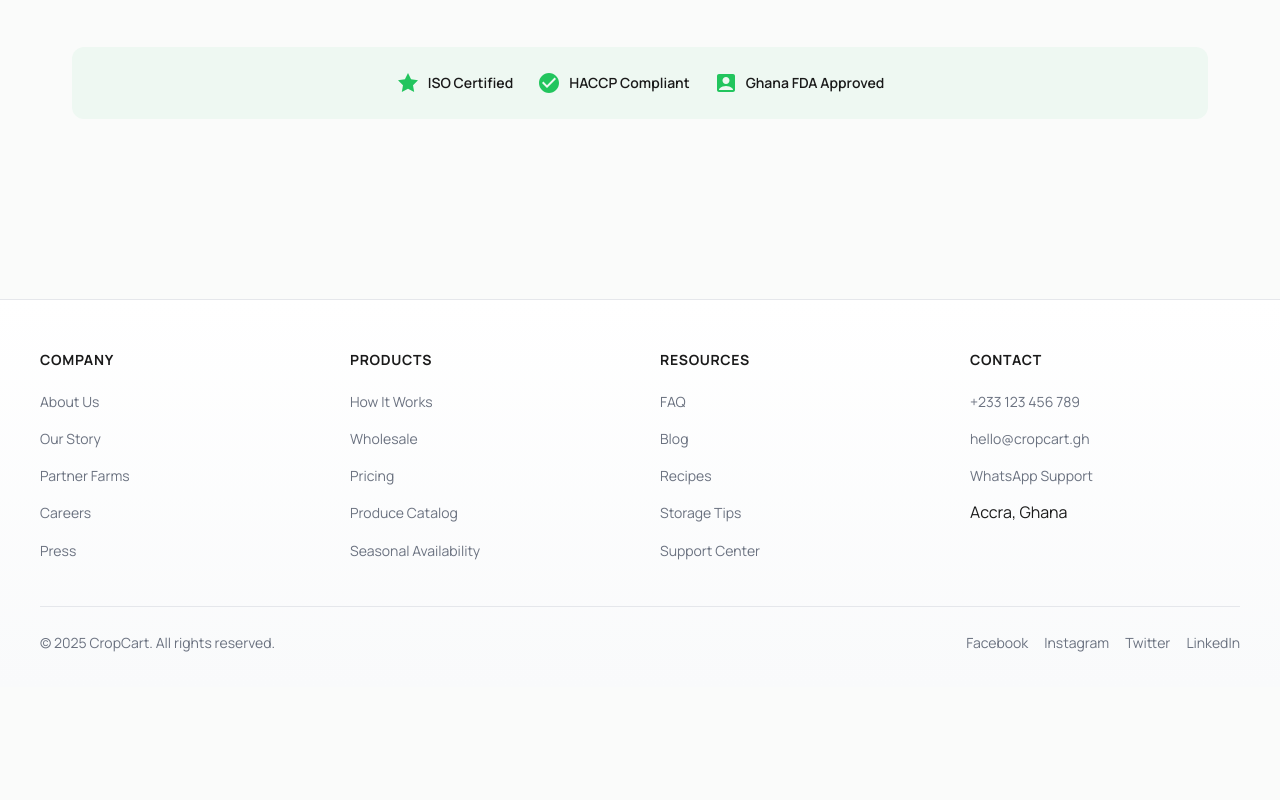
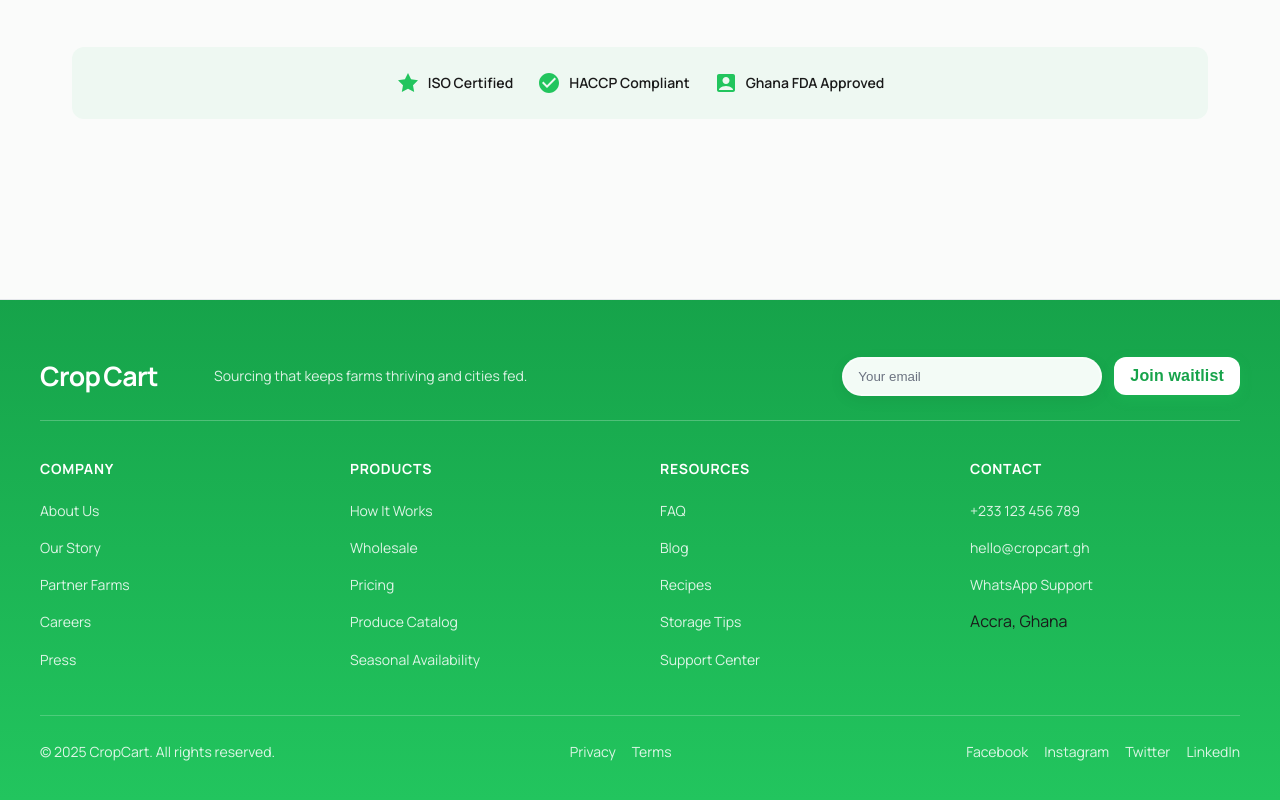
Before and after one commit to xZibit2444/CropCart, a plain HTML site: page index.html in a window 1280 px wide. Shown: the part 4258-5058 px from the top of the page. Before the commit the page ends 4945 px from the top, so only its background shows below. Drawn offline with Linux system fonts and the light colour scheme.

Commit message:
Footer: green theme + branded top & newsletter; FAQ cards; pre-launch messaging; favicon centered with PNG fallbacks

```diff
--- a/index.html
+++ b/index.html
@@ -644,9 +644,43 @@
     footer {
       border-top: 1px solid var(--stroke);
       margin-top: 80px;
-      padding: 48px 24px 32px;
-      background: linear-gradient(180deg, #ffffff 0%, #f9fafb 100%);
+      padding: 56px 24px 36px;
+      background: linear-gradient(180deg, #16a34a 0%, #22c55e 100%);
     }
+    .footer-top {
+      max-width: var(--max-width);
+      margin: 0 auto 36px;
+      display: flex;
+      align-items: center;
+      justify-content: space-between;
+      gap: 20px;
+      padding-bottom: 24px;
+      border-bottom: 1px solid rgba(255, 255, 255, 0.24);
+    }
+    .footer-brand {
+      display: flex;
+      align-items: center;
+      gap: 14px;
+    }
+    .footer-brand .brand-mark { width: 160px; height: 40px; display: block; }
+    .footer-tagline { color: rgba(255, 255, 255, 0.85); font-size: 14px; }
+    .newsletter {
+      display: flex;
+      align-items: center;
+      gap: 12px;
+      flex-wrap: wrap;
+    }
+    .newsletter input[type="email"] {
+      border: 2px solid rgba(255, 255, 255, 0.6);
+      border-radius: 999px;
+      padding: 10px 14px;
+      min-width: 260px;
+      background: rgba(255, 255, 255, 0.95);
+      color: var(--fg);
+      box-shadow: var(--shadow-soft);
+    }
+    .newsletter input[type="email"]::placeholder { color: var(--muted); }
+    .newsletter .cta-btn { padding: 10px 16px; }
     .footer-content {
       max-width: var(--max-width);
       margin: 0 auto;
@@ -659,7 +693,7 @@
       font-size: 14px;
       font-weight: 700;
       margin: 0 0 16px;
-      color: var(--fg);
+      color: #ffffff;
       text-transform: uppercase;
       letter-spacing: 0.05em;
     }
@@ -672,37 +706,45 @@
       margin-bottom: 10px;
     }
     .footer-column ul li a {
-      color: var(--muted);
+      color: rgba(255, 255, 255, 0.85);
       font-size: 14px;
-      transition: color 0.2s ease;
+      transition: opacity 0.2s ease;
     }
     .footer-column ul li a:hover {
-      color: var(--accent);
+      opacity: 1;
+      color: #ffffff;
     }
     .footer-bottom {
       max-width: var(--max-width);
       margin: 0 auto;
       padding-top: 24px;
-      border-top: 1px solid var(--stroke);
+      border-top: 1px solid rgba(255, 255, 255, 0.2);
       display: flex;
       justify-content: space-between;
       align-items: center;
       flex-wrap: wrap;
       gap: 16px;
-      color: var(--muted);
+      color: rgba(255, 255, 255, 0.85);
       font-size: 14px;
     }
+    .legal-links { display: flex; gap: 16px; }
+    .legal-links a { color: rgba(255, 255, 255, 0.85); }
+    .legal-links a:hover { color: #ffffff; }
     .social-links {
       display: flex;
       gap: 16px;
     }
     .social-links a {
-      color: var(--muted);
-      transition: color 0.2s ease;
+      color: rgba(255, 255, 255, 0.85);
+      transition: opacity 0.2s ease;
     }
     .social-links a:hover {
-      color: var(--accent);
+      opacity: 1;
+      color: #ffffff;
     }
+    footer .cta-btn { background: #ffffff; color: var(--accent-strong); border-color: #ffffff; }
+    footer .cta-btn:hover { background: #f0fdf4; color: var(--accent-strong); }
+    footer .brand-mark text { fill: #ffffff; }
     .faq-section {
       max-width: 900px;
       margin: 0 auto;
@@ -811,6 +853,9 @@
       .cta-wide { grid-template-columns: 1fr; }
       nav { flex-wrap: wrap; }
       .nav-links { flex-wrap: wrap; justify-content: flex-end; }
+      .footer-top { flex-direction: column; align-items: flex-start; }
+      .newsletter { width: 100%; }
+      .newsletter input[type="email"] { flex: 1; min-width: 0; width: 100%; }
       .footer-content { grid-template-columns: 1fr; }
     }
     @media (max-width: 620px) {
@@ -1194,6 +1239,19 @@
   </main>
 
   <footer>
+    <div class="footer-top">
+      <div class="footer-brand">
+        <svg class="brand-mark" viewBox="0 0 240 60" xmlns="http://www.w3.org/2000/svg" aria-label="CropCart">
+          <text x="0" y="45" font-family="Manrope, Arial, sans-serif" font-size="40" font-weight="800" fill="#ffffff" letter-spacing="-1">Crop</text>
+          <text x="95" y="45" font-family="Manrope, Arial, sans-serif" font-size="40" font-weight="800" fill="#ffffff" letter-spacing="-1">Cart</text>
+        </svg>
+        <span class="footer-tagline">Sourcing that keeps farms thriving and cities fed.</span>
+      </div>
+      <form class="newsletter" action="#" method="post" novalidate>
+        <input type="email" name="email" placeholder="Your email" aria-label="Email" />
+        <button class="cta-btn" type="submit">Join waitlist</button>
+      </form>
+    </div>
     <div class="footer-content">
       <div class="footer-column">
         <h4>Company</h4>
@@ -1237,6 +1295,10 @@
     </div>
     <div class="footer-bottom">
       <span>&copy; 2025 CropCart. All rights reserved.</span>
+      <div class="legal-links">
+        <a href="#">Privacy</a>
+        <a href="#">Terms</a>
+      </div>
       <div class="social-links">
         <a href="#" aria-label="Facebook">Facebook</a>
         <a href="#" aria-label="Instagram">Instagram</a>
```
